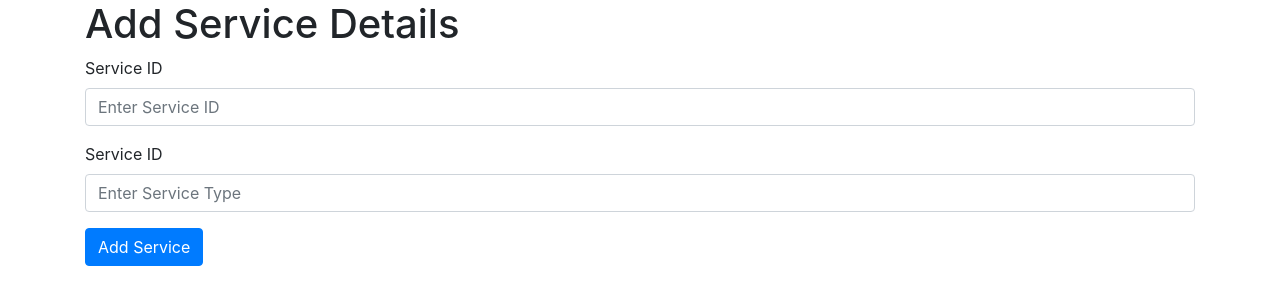
After one commit to AunSyedShah/test_phase_fyp, a Django app: page /addservice/1 in a window 1280 px wide. The commit adds this page. Shown: the top 305 px of the page. Run offline with Django 4.2, Linux system fonts and the light colour scheme; some libraries are stand-ins or nearby versions.

Commit message:
add service details

```diff
--- /dev/null
+++ b/templates/add_service_detail.html
@@ -0,0 +1,24 @@
+{% extends "base.html" %}
+{% load crispy_forms_tags %}
+
+{% block title %}
+    Service Details
+{% endblock %}
+{% block content %}
+    <h1>Add Service Details</h1>
+    <form action="" method="post">
+        {% csrf_token %}
+        <div class="form-group">
+            <label for="service_id">Service ID</label>
+            <input type="text" class="form-control" id="service_id" placeholder="Enter Service ID"
+                   name="service_id" required>
+        </div>
+        <div class="form-group">
+            <label for="service_type">Service ID</label>
+            <input type="text" class="form-control" id="service_type" placeholder="Enter Service Type"
+                   name="service_type" required>
+        </div>
+    <button type="submit" class="btn btn-primary" name="add_service_button">Add Service</button>
+    </form>
+
+{% endblock %}
--- a/testphase/urls.py
+++ b/testphase/urls.py
@@ -5,4 +5,5 @@ from . import views
 urlpatterns = [
     path('', views.index, name="home"),
     path('deleteservice/<serviceid>', views.delete_service, name="delete_service"),
+    path('addservice/<vehicle_number>', views.add_service, name="add_service"),
 ]
--- a/testphase/views.py
+++ b/testphase/views.py
@@ -61,3 +61,15 @@ def index(request):
 def delete_service(request, serviceid):
     Services.objects.get(serviceID=serviceid).delete()
     return redirect("home")
+
+
+def add_service(request, vehicle_number):
+    if request.method == "POST":
+        vehicle_object = Vehicle.objects.get(vehicle_no=vehicle_number)
+        service_id = request.POST["service_id"]
+        service_type = request.POST["service_type"]
+        service_object = Services(serviceID=service_id, type=service_type, vehicle_no=vehicle_object)
+        service_object.save()
+        messages.success(request, f"service: {service_type} with service ID {service_id} created successfully")
+        return redirect("home")
+    return render(request, "add_service_detail.html")
```
Also changed, not shown: templates/add_vehicle.html (+10 -0 lines).
